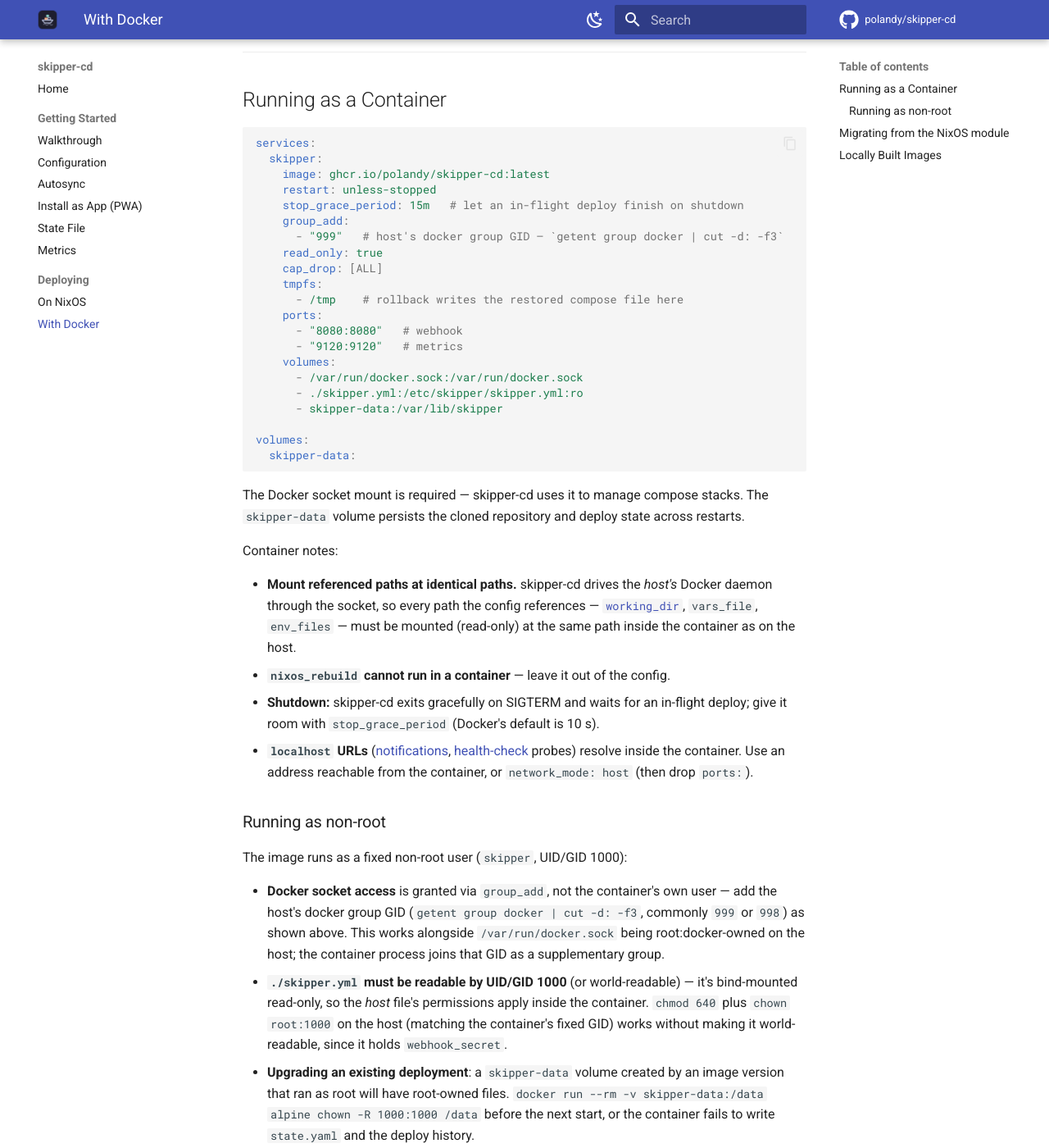
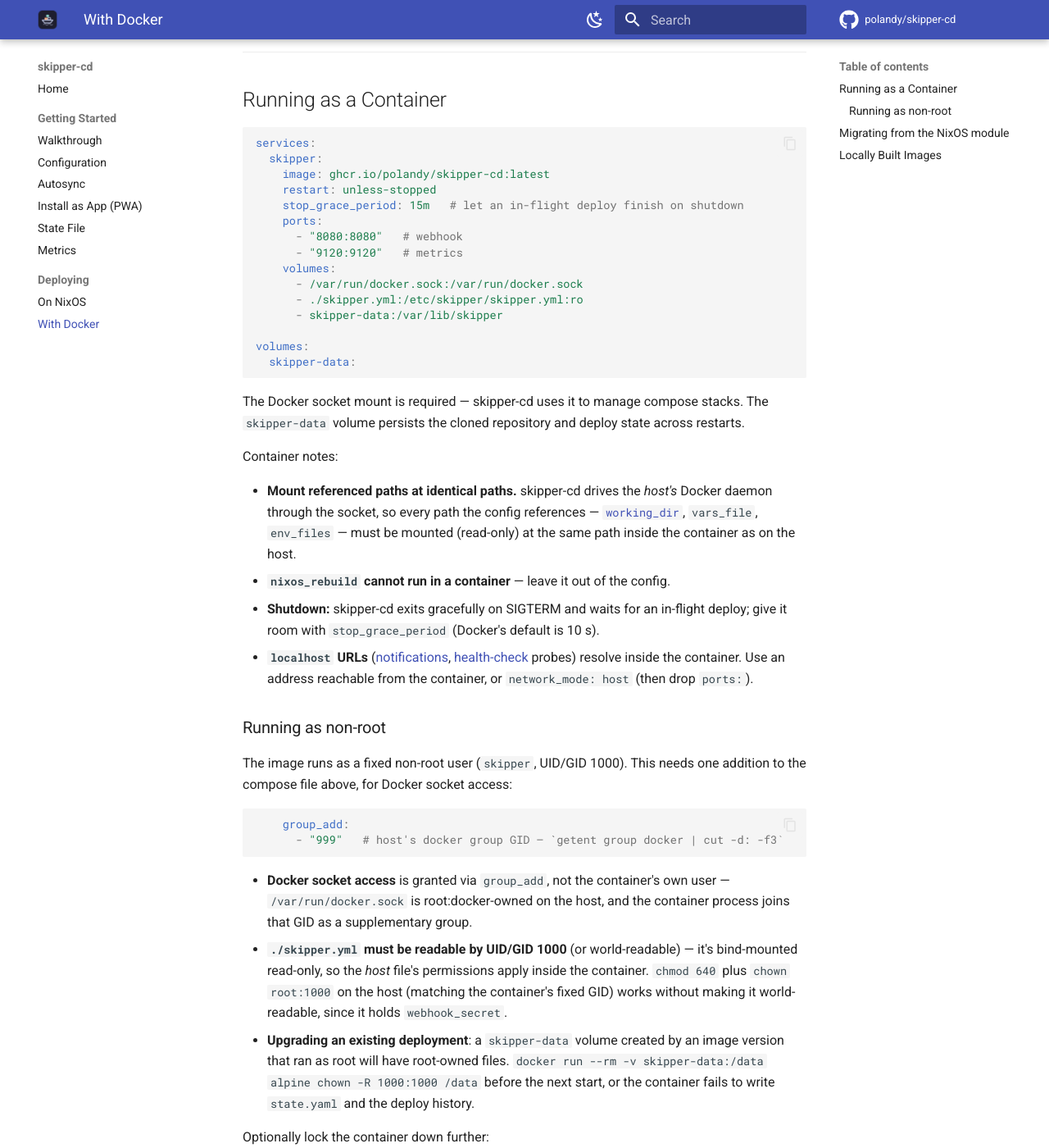
Before and after one commit to polandy/skipper-cd, an MkDocs documentation site: the page built from docs/docker.md, in a window 1280 px wide and 1400 px high, scrolled down 193 px. Shown: the whole window at 82% size. Built offline with MkDocs 1.6.1 and Material for MkDocs 9.7.7, drawn with Linux system fonts in a browser that asks for light colours; comment, search, counter and statistics services are not loaded; some of the changed text lies outside the part shown.

Commit message:
docs(docker): keep the primary compose example minimal
The hardening flags (group_add, read_only, cap_drop, tmpfs) don't
belong in the first example a new user sees — they're now an optional
addition inside "Running as non-root" instead of baked into the
onboarding snippet.

````diff
--- a/docs/docker.md
+++ b/docs/docker.md
@@ -12,12 +12,6 @@ services:
     image: ghcr.io/polandy/skipper-cd:latest
     restart: unless-stopped
     stop_grace_period: 15m   # let an in-flight deploy finish on shutdown
-    group_add:
-      - "999"   # host's docker group GID — `getent group docker | cut -d: -f3`
-    read_only: true
-    cap_drop: [ALL]
-    tmpfs:
-      - /tmp    # rollback writes the restored compose file here
     ports:
       - "8080:8080"   # webhook
       - "9120:9120"   # metrics
@@ -41,11 +35,25 @@ Container notes:
 
 ### Running as non-root
 
-The image runs as a fixed non-root user (`skipper`, UID/GID 1000):
+The image runs as a fixed non-root user (`skipper`, UID/GID 1000). This needs one addition to the compose file above, for Docker socket access:
 
-- **Docker socket access** is granted via `group_add`, not the container's own user — add the host's docker group GID (`getent group docker | cut -d: -f3`, commonly `999` or `998`) as shown above. This works alongside `/var/run/docker.sock` being root:docker-owned on the host; the container process joins that GID as a supplementary group.
+```yaml
+    group_add:
+      - "999"   # host's docker group GID — `getent group docker | cut -d: -f3`
+```
+
+- **Docker socket access** is granted via `group_add`, not the container's own user — `/var/run/docker.sock` is root:docker-owned on the host, and the container process joins that GID as a supplementary group.
 - **`./skipper.yml` must be readable by UID/GID 1000** (or world-readable) — it's bind-mounted read-only, so the *host* file's permissions apply inside the container. `chmod 640` plus `chown root:1000` on the host (matching the container's fixed GID) works without making it world-readable, since it holds `webhook_secret`.
 - **Upgrading an existing deployment**: a `skipper-data` volume created by an image version that ran as root will have root-owned files. `docker run --rm -v skipper-data:/data alpine chown -R 1000:1000 /data` before the next start, or the container fails to write `state.yaml` and the deploy history.
+
+Optionally lock the container down further:
+
+```yaml
+    read_only: true
+    cap_drop: [ALL]
+    tmpfs:
+      - /tmp    # rollback writes the restored compose file here
+```
 
 ## Migrating from the NixOS module
 
````
